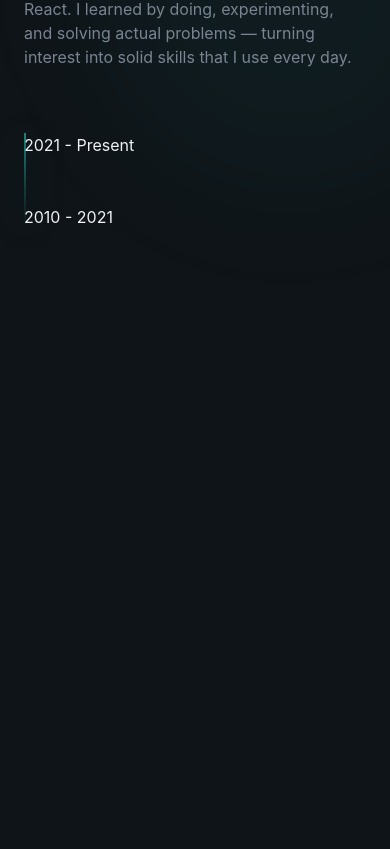
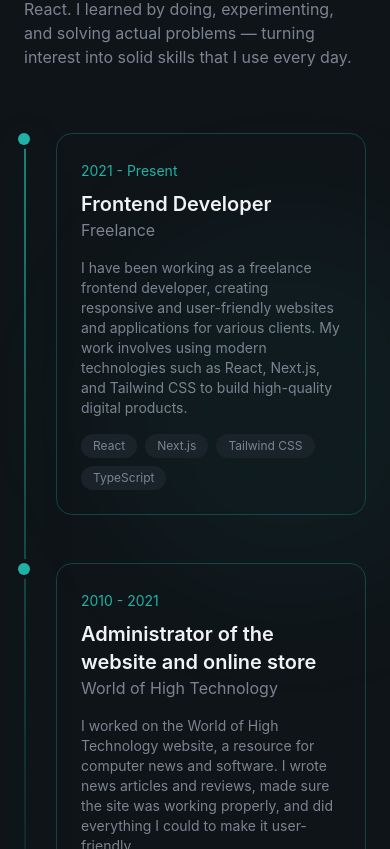
Before and after one commit to SpiriT-L/cv-portfolio, a React (Vite) app: page / in a window 390 px wide. Shown: the part 6455-7304 px from the top of the page. Before the commit the page ends 6812 px from the top, so only its background shows below. Built offline with nearby package versions, Linux system fonts and the light colour scheme.

Commit message:
feat: enhance Experience section layout with animated entries and improved styling

```diff
--- a/src/section/Experience.tsx
+++ b/src/section/Experience.tsx
@@ -62,7 +62,45 @@ export const Experience = () => {
 
             <div className='space-y-12'>
               {experiences.map((exp, index) => (
-                <div key={index}>{exp.period}</div>
+                <div
+                  key={index}
+                  className='relative grid md:grid-cols-2 gap-8 animate-fade-in'
+                  style={{ animationDelay: `${(index + 1) * 150}ms` }}
+                >
+                  <div className='absolute left-0 md:left-1/2 top-0 w-3 h-3 bg-primary rounded-full -translate-x-1/2 ring-4 ring-background z-10'>
+                    {exp.current && (
+                      <span className='absolute inset-0 rounded-full bg-primary animate-ping opacity-75' />
+                    )}
+                  </div>
+                  <div
+                    className={`pl-8 md:pl-0 ${index % 2 === 0 ? 'md:pr-16 md:text-right' : 'md:col-start-2 md:pl-16'}`}
+                  >
+                    <div
+                      className={`glass p-6 rounded-2xl border-primary/30 hover:border-primary/50 transition-all duration-500`}
+                    >
+                      <span className='text-sm text-primary font medium '>
+                        {exp.period}
+                      </span>
+                      <h3 className='text-xl font-semibold mt-2'>{exp.role}</h3>
+                      <p className='text-muted-foreground'>{exp.company}</p>
+                      <p className='text-sm text-muted-foreground mt-4'>
+                        {exp.description}
+                      </p>
+                      <div
+                        className={`flex flex-wrap gap-2 mt-4 ${index % 2 === 0 ? 'md:justify-end' : ''}`}
+                      >
+                        {exp.technologies.map((tech, techIndex) => (
+                          <span
+                            key={techIndex}
+                            className='px-3 py-1 bg-surface text-xs rounded-full text-muted-foreground'
+                          >
+                            {tech}
+                          </span>
+                        ))}
+                      </div>
+                    </div>
+                  </div>
+                </div>
               ))}
             </div>
           </div>
```
